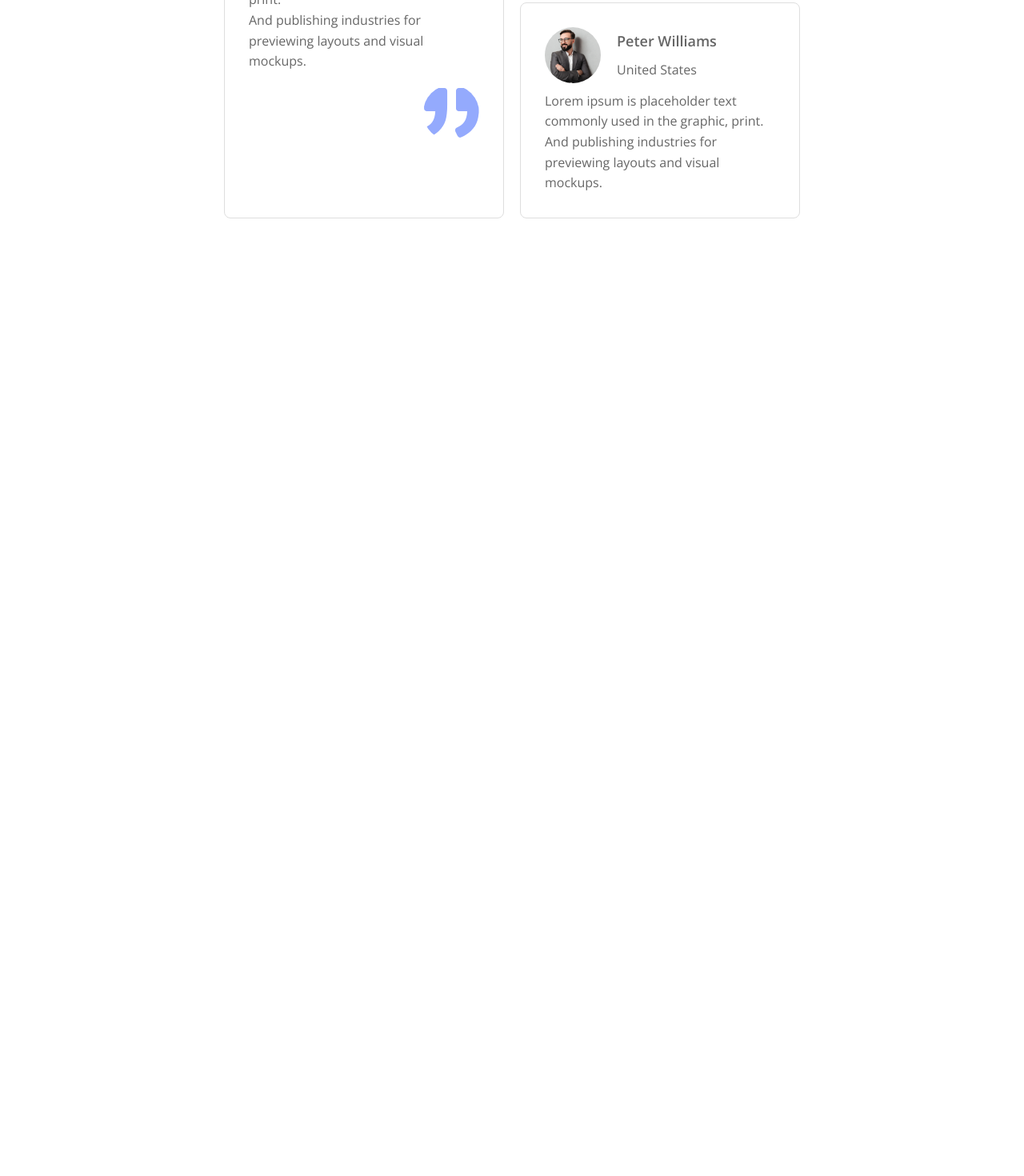
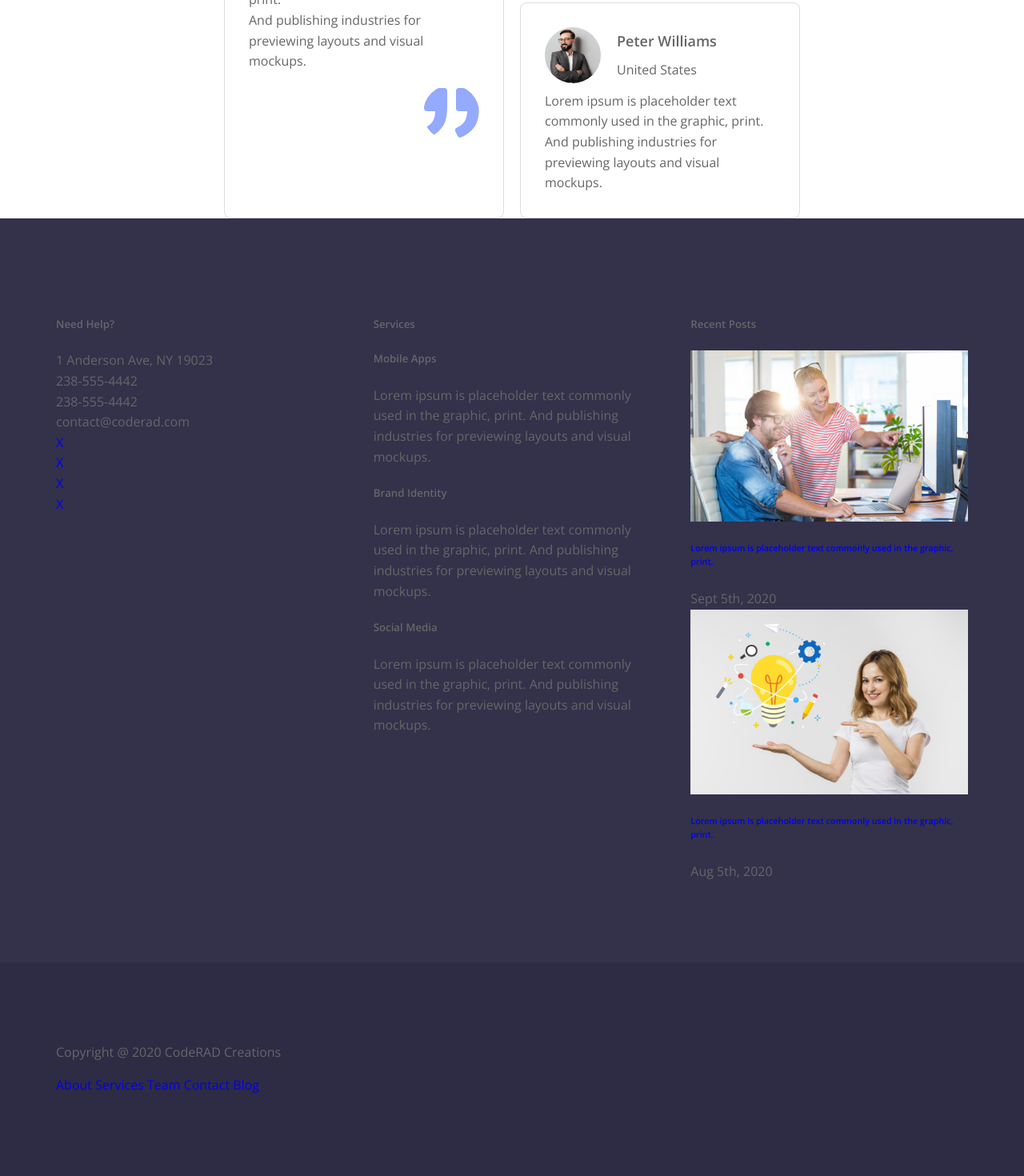
Before and after one commit to savus/devslopes_CodeRAD_project, a plain HTML site: page index.html in a window 1280 px wide. Shown: the part 4004-5474 px from the top of the page at 80% size. Before the commit the page ends 4277 px from the top, so only its background shows below. Drawn offline with nearby package versions, Linux system fonts and the light colour scheme.

Commit message:
Add Footer HTML Content, Grid Layout, And BG-Color - Add addresses, phone numbers, and email for help. - Add information for Services. - Add Recent Posts column. - Wrap the three columns in a grid. - Color the top and bottom background sections of the footer.

```diff
--- a/css/styles.css
+++ b/css/styles.css
@@ -383,3 +383,21 @@ span.bg-color-6
    float: right;
    margin-top: var(--size-16);
 }
+
+footer .footer-top
+{
+   background-color:var(--footer);
+}
+
+footer .footer-bottom
+{
+   background-color:var(--footer-base);
+}
+
+footer .column-grid
+{
+   display:grid;
+   grid-template-columns:repeat(auto-fit,minmax(250px,1fr));
+   gap:var(--size-50);
+   padding:var(--size-100) 0;
+}
--- a/index.html
+++ b/index.html
@@ -23,6 +23,8 @@
       family=Hind:wght@300;400;500;600;700&family=Open+Sans:ital,
       wght@0,300;0,400;0,600;1,700&display=swap"
       rel="stylesheet">
+
+      <script src="https://kit.fontawesome.com/062335cba3.js" crossorigin="anonymous"></script>
 
       <link rel="stylesheet" href="css/default.css">
       <link rel="stylesheet" href="css/styles.css">
@@ -319,6 +321,108 @@
                </div>
             </div>
          </div>
+
       </section>
+
+      <footer>
+         <!-- <div class="container"> -->
+            <section class="footer-top">
+               <div class="container column-grid">
+                  <div class="footer-col">
+                     <div class="contact-info">
+                        <h5>Need Help?</h5>
+                        <ul>
+                           <li>1 Anderson Ave, NY 19023</li>
+                           <li>238-555-4442</li>
+                           <li>238-555-4442</li>
+                           <li>contact@coderad.com</li>
+                        </ul>
+                     </div>
+                     <div class="social-icons">
+                        <ul>
+                           <li>
+                              <a href="#">X</a>
+                           </li>
+                           <li>
+                              <a href="#">X</a>
+                           </li>
+                           <li>
+                              <a href="#">X</a>
+                           </li>
+                           <li>
+                              <a href="#">X</a>
+                           </li>
+                        </ul>
+                     </div>
+                  </div>
+                  <div class="footer-col">
+                     <h5>Services</h5>
+                     <div class="services-wrapper">
+                        <h5>Mobile Apps</h5>
+                        <p>
+                           Lorem ipsum is placeholder text commonly used in the graphic, print.
+                           And publishing industries for previewing layouts and visual mockups.
+                        </p>
+                     </div>
+                     <div class="services-wrapper">
+                        <h5>Brand Identity</h5>
+                        <p>
+                           Lorem ipsum is placeholder text commonly used in the graphic, print.
+                           And publishing industries for previewing layouts and visual mockups.
+                        </p>
+                     </div>
+                     <div class="services-wrapper">
+                        <h5>Social Media</h5>
+                        <p>
+                           Lorem ipsum is placeholder text commonly used in the graphic, print.
+                           And publishing industries for previewing layouts and visual mockups.
+                        </p>
+                     </div>
+                  </div>
+                  <div class="footer-col">
+                     <h5>Recent Posts</h5>
+                     <div class="recent-posts">
+                        <img src="./CodeRad-assets/blog1.jpg" alt="blog 1">
+                        <div class="post-inner">
+                           <h6>
+                              <a href="#">Lorem ipsum is placeholder text commonly used in the graphic, print.</a>
+                           </h6>
+                           <span>Sept 5th, 2020</span>
+                        </div>
+                     </div>
+                     <div class="recent-posts">
+                        <img src="./CodeRad-assets/blog2.jpg" alt="blog 1">
+                        <div class="post-inner">
+                           <h6>
+                              <a href="#">Lorem ipsum is placeholder text commonly used in the graphic, print.</a>
+                           </h6>
+                           <span>Aug 5th, 2020</span>
+                        </div>
+                     </div>
+                  </div>
+               </div>
+            </section>
+            <section class="footer-bottom">
+               <div class="container column-grid">
+                  <div class="footer-bottom-wrapper">
+                     <div class="copyright">
+                        <p>Copyright @ 2020 CodeRAD Creations</p>
+                     </div>
+                     <div class="footer-bottom-links">
+                        <ul>
+                           <li>
+                              <a href="#">About</a>
+                              <a href="#">Services</a>
+                              <a href="#">Team</a>
+                              <a href="#">Contact</a>
+                              <a href="#">Blog</a>
+                           </li>
+                        </ul>
+                     </div>
+                  </div>
+               </div>
+            </section>
+         <!-- </div> -->
+      </footer>
    </body>
 </html>
```
